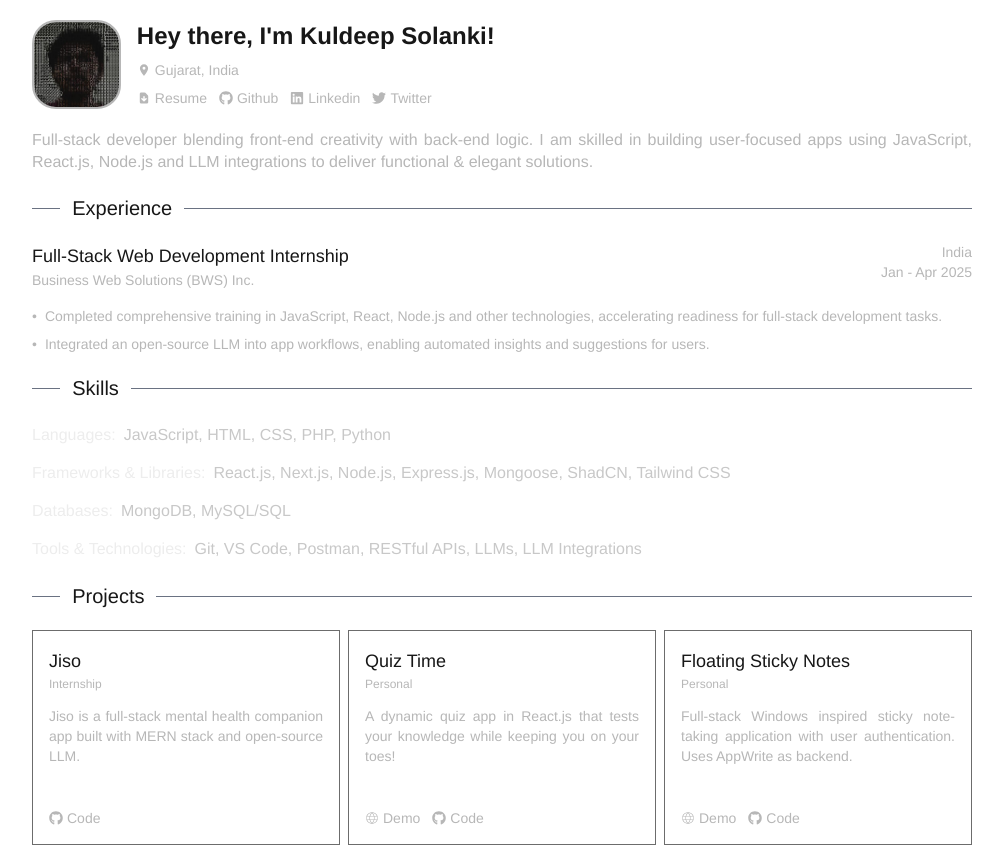
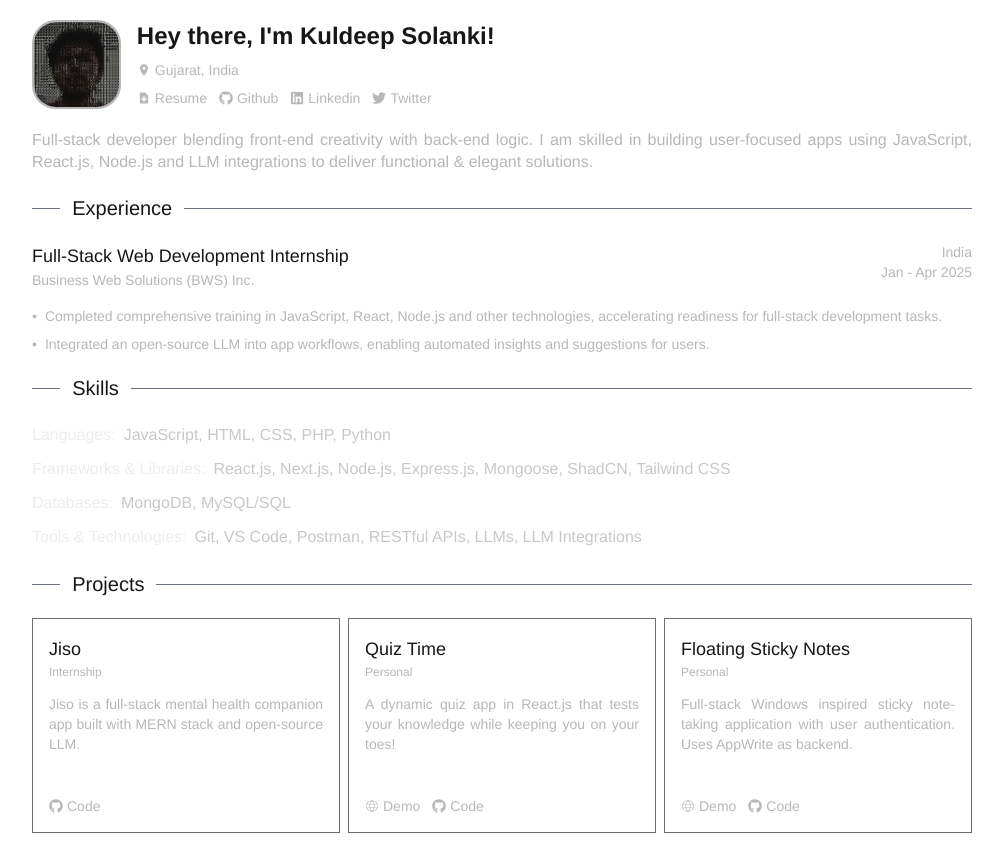
Before and after one commit to kuldp18/ksolanki.com, a Next.js app: page / in a window 1280 px wide. Shown: the top 846 px of the page, without its empty margins (138-1141 px from the left). Built offline with nearby package versions, Linux system fonts and the light colour scheme; a web font is replaced by a local one.

Commit message:
fix Skill issue

```diff
--- a/components/Skills.js
+++ b/components/Skills.js
@@ -25,7 +25,7 @@ const Skills = () => {
     <section>
       <SectionHeading text={"Skills"} />
 
-      <div className="text-sm md:text-[16px] text-[#c8c8c8] flex flex-col gap-3">
+      <div className="text-sm md:text-[16px] text-[#c8c8c8] flex flex-col gap-3 md:gap-2">
         {skills.map((skill, index) => (
           <div
             key={index}
```
